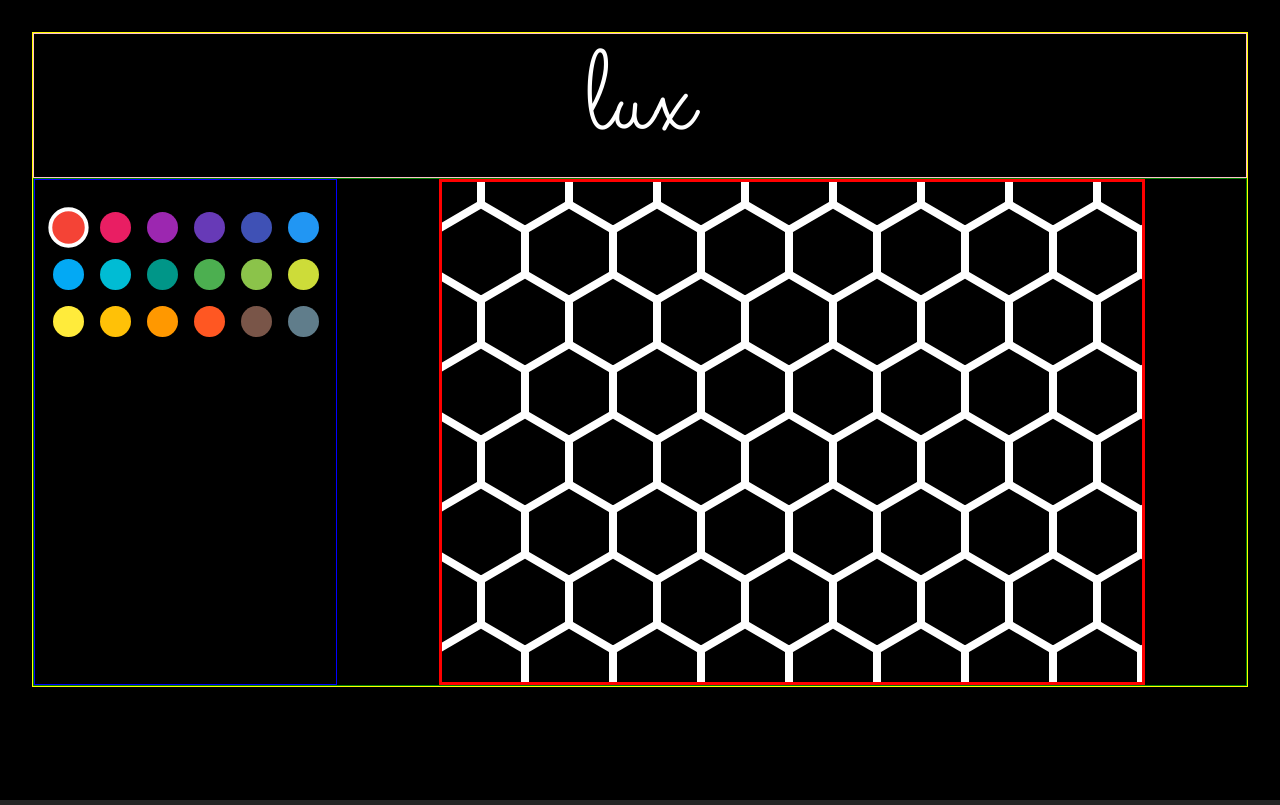
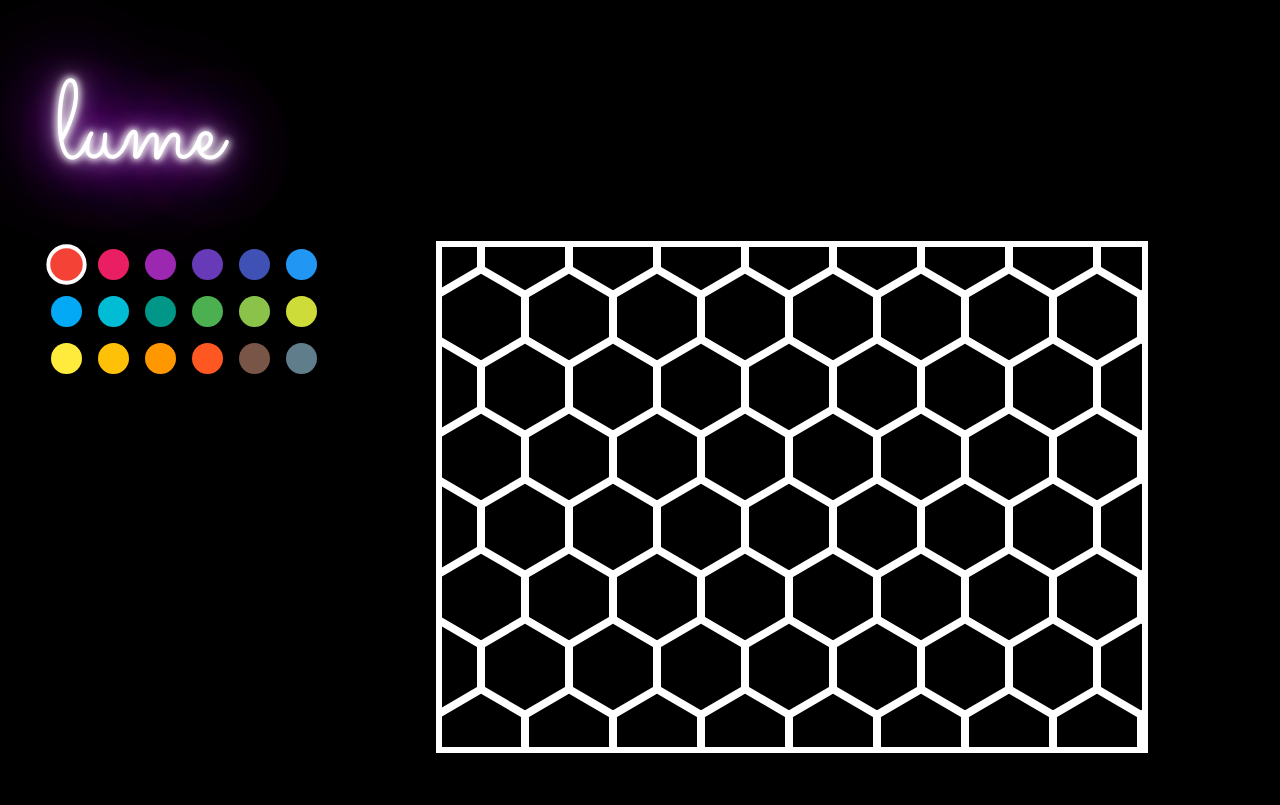
Before and after one commit to megelismi/lux, a React (Vite) app: page / in a window 1280 px wide. Built offline with nearby package versions, Linux system fonts and the light colour scheme.

Commit message:
neon header text and clean up layout

```diff
--- a/src/Layout.css
+++ b/src/Layout.css
@@ -1,17 +1,5 @@
-.layout {
-  border: 1px solid yellow;
-}
-
-.header {
-  border: 1px solid pink;
-}
-
 .main {
   display: grid;
   grid-template-columns: 25% 75%;
-  border: 1px solid green;
+  padding: 20px 0px;
 }
-
-.sidebar {
-  border: 1px solid blue;
-}
--- a/src/components/ControlPanel.tsx
+++ b/src/components/ControlPanel.tsx
@@ -7,7 +7,6 @@ function ControlPanel() {
       style={{
         display: "flex",
         justifyContent: "center",
-        padding: "24px 12px",
       }}
     >
       <ColorPicker />
--- a/src/components/Header.css
+++ b/src/components/Header.css
@@ -1,5 +1,16 @@
 .header-text {
   font-family: "Sacramento", sans-serif;
   font-size: 7em;
-  margin: 10px;
+  margin: 18px 0px 0px 0px;
 }
+
+.neon-text {
+  color: #fff;
+  text-shadow: 0 0 7px #fff, 0 0 10px #fff, 0 0 21px #fff, 0 0 42px #bc13fe,
+    0 0 82px #bc13fe, 0 0 92px #bc13fe, 0 0 102px #bc13fe, 0 0 151px #bc13fe;
+}
+
+.header {
+  text-align: left;
+  padding: 24px;
+}
--- a/src/components/Header.tsx
+++ b/src/components/Header.tsx
@@ -3,7 +3,7 @@ import "./Header.css";
 function Header() {
   return (
     <div>
-      <h1 className="header-text">lux</h1>
+      <h1 className="header-text neon-text">lume</h1>
     </div>
   );
 }
--- a/src/components/Pattern.css
+++ b/src/components/Pattern.css
@@ -1,6 +1,6 @@
 .pattern-container {
   position: relative;
-  border: 3px solid red;
+  border: 6px solid white;
   height: 500px;
   width: 700px;
   overflow: hidden;
```
